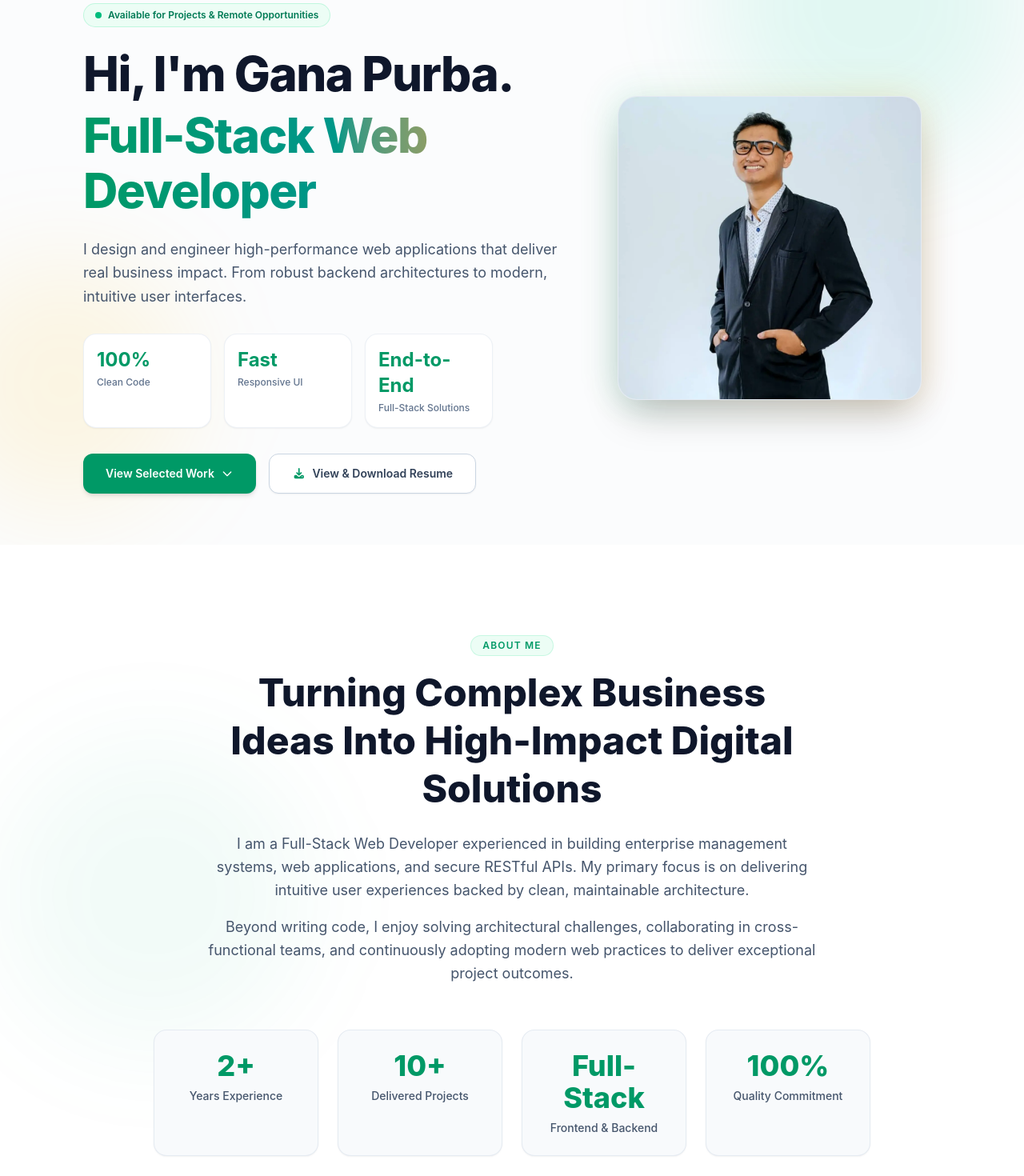
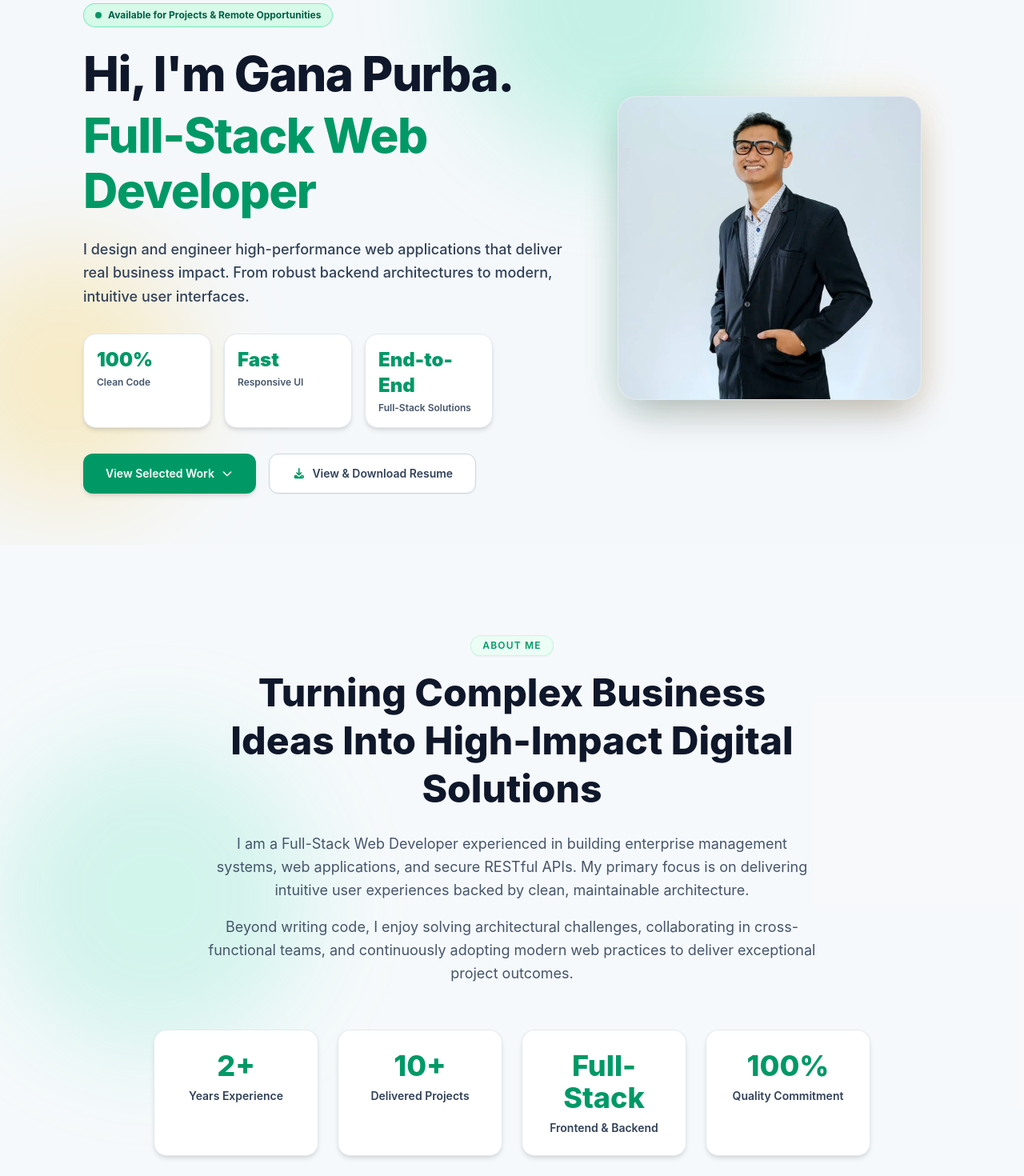
Before and after one commit to ganapurba007/Portfolio, a Vue app: page / in a window 1280 px wide. Shown: the part 140-1610 px from the top of the page at 80% size. Built offline with nearby package versions, Linux system fonts and the light colour scheme.

Commit message:
fix(hero): fix hero background in dark mode and refine sleek light mode visual styling

```diff
--- a/src/assets/main.css
+++ b/src/assets/main.css
@@ -25,10 +25,8 @@
   transition-all duration-300 ease-out
   hover:scale-105
   hover:-translate-y-1
-  hover:bg-gradient-to-br hover:from-slate-100 hover:to-white
   hover:shadow-xl
-  hover:border-slate-300
-  hover:ring-2 hover:ring-orange-200;
+  hover:border-slate-300;
 }
 
 html {
--- a/src/components/layout/Project.vue
+++ b/src/components/layout/Project.vue
@@ -67,7 +67,7 @@ onBeforeUnmount(() => {
 
 <template>
   <div
-    class="group flex flex-col bg-slate-50/50 dark:bg-slate-800/60 rounded-2xl border border-slate-200/80 dark:border-slate-800 shadow-xs hover:shadow-xl hover:border-emerald-500/40 hover:-translate-y-1.5 transition-all duration-300 overflow-hidden"
+    class="group flex flex-col bg-white dark:bg-slate-800/60 rounded-2xl border border-slate-200/90 dark:border-slate-800 shadow-md hover:shadow-2xl hover:border-emerald-500/50 hover:-translate-y-1.5 transition-all duration-300 overflow-hidden"
   >
     <!-- Image Preview Container (Clickable to open detail modal) -->
     <div
--- a/src/components/section/About.vue
+++ b/src/components/section/About.vue
@@ -3,17 +3,17 @@
 <template>
   <section
     id="about"
-    class="relative py-20 lg:py-28 bg-white dark:bg-slate-900 transition-colors duration-300 overflow-hidden"
+    class="relative py-20 lg:py-28 bg-slate-100/60 dark:bg-slate-900 transition-colors duration-300 overflow-hidden"
   >
     <!-- Background Glow -->
     <div
-      class="absolute top-1/2 left-0 -translate-y-1/2 w-96 h-96 bg-emerald-500/5 blur-3xl rounded-full pointer-events-none"
+      class="absolute top-1/2 left-0 -translate-y-1/2 w-96 h-96 bg-emerald-400/15 dark:bg-emerald-500/5 blur-3xl rounded-full pointer-events-none"
     ></div>
 
     <div class="relative z-10 max-w-6xl mx-auto px-5 sm:px-8">
       <div class="max-w-3xl mx-auto text-center">
         <!-- Badge -->
-        <span class="inline-block text-xs uppercase tracking-widest font-semibold text-emerald-600 dark:text-emerald-400 bg-emerald-50 dark:bg-emerald-950/60 px-3.5 py-1 rounded-full border border-emerald-200/50 dark:border-emerald-800/50 mb-4">
+        <span class="inline-block text-xs uppercase tracking-widest font-semibold text-emerald-600 dark:text-emerald-400 bg-emerald-50 dark:bg-emerald-950/60 px-3.5 py-1 rounded-full border border-emerald-200/50 dark:border-emerald-800/50 mb-4 shadow-xs">
           ABOUT ME
         </span>
 
@@ -43,53 +43,53 @@
         class="grid grid-cols-2 lg:grid-cols-4 gap-4 sm:gap-6 mt-14 max-w-4xl mx-auto"
       >
         <div
-          class="group bg-slate-50 dark:bg-slate-800/60 border border-slate-200/80 dark:border-slate-800 rounded-2xl p-6 text-center shadow-xs hover:border-emerald-500/50 hover:shadow-md hover:-translate-y-1 transition-all duration-300"
+          class="group bg-white dark:bg-slate-800/60 border border-slate-200/90 dark:border-slate-800 rounded-2xl p-6 text-center shadow-md hover:border-emerald-500/50 hover:shadow-xl hover:-translate-y-1 transition-all duration-300"
         >
           <div
             class="text-3xl sm:text-4xl font-extrabold text-emerald-600 dark:text-emerald-400 group-hover:scale-105 transition-transform"
           >
             2+
           </div>
-          <div class="mt-2 text-xs sm:text-sm font-medium text-slate-600 dark:text-slate-400">
+          <div class="mt-2 text-xs sm:text-sm font-semibold text-slate-700 dark:text-slate-300">
             Years Experience
           </div>
         </div>
 
         <div
-          class="group bg-slate-50 dark:bg-slate-800/60 border border-slate-200/80 dark:border-slate-800 rounded-2xl p-6 text-center shadow-xs hover:border-emerald-500/50 hover:shadow-md hover:-translate-y-1 transition-all duration-300"
+          class="group bg-white dark:bg-slate-800/60 border border-slate-200/90 dark:border-slate-800 rounded-2xl p-6 text-center shadow-md hover:border-emerald-500/50 hover:shadow-xl hover:-translate-y-1 transition-all duration-300"
         >
           <div
             class="text-3xl sm:text-4xl font-extrabold text-emerald-600 dark:text-emerald-400 group-hover:scale-105 transition-transform"
           >
             10+
           </div>
-          <div class="mt-2 text-xs sm:text-sm font-medium text-slate-600 dark:text-slate-400">
+          <div class="mt-2 text-xs sm:text-sm font-semibold text-slate-700 dark:text-slate-300">
             Delivered Projects
           </div>
         </div>
 
         <div
-          class="group bg-slate-50 dark:bg-slate-800/60 border border-slate-200/80 dark:border-slate-800 rounded-2xl p-6 text-center shadow-xs hover:border-emerald-500/50 hover:shadow-md hover:-translate-y-1 transition-all duration-300"
+          class="group bg-white dark:bg-slate-800/60 border border-slate-200/90 dark:border-slate-800 rounded-2xl p-6 text-center shadow-md hover:border-emerald-500/50 hover:shadow-xl hover:-translate-y-1 transition-all duration-300"
         >
           <div
             class="text-3xl sm:text-4xl font-extrabold text-emerald-600 dark:text-emerald-400 group-hover:scale-105 transition-transform"
           >
             Full-Stack
           </div>
-          <div class="mt-2 text-xs sm:text-sm font-medium text-slate-600 dark:text-slate-400">
+          <div class="mt-2 text-xs sm:text-sm font-semibold text-slate-700 dark:text-slate-300">
             Frontend & Backend
           </div>
         </div>
 
         <div
-          class="group bg-slate-50 dark:bg-slate-800/60 border border-slate-200/80 dark:border-slate-800 rounded-2xl p-6 text-center shadow-xs hover:border-emerald-500/50 hover:shadow-md hover:-translate-y-1 transition-all duration-300"
+          class="group bg-white dark:bg-slate-800/60 border border-slate-200/90 dark:border-slate-800 rounded-2xl p-6 text-center shadow-md hover:border-emerald-500/50 hover:shadow-xl hover:-translate-y-1 transition-all duration-300"
         >
           <div
             class="text-3xl sm:text-4xl font-extrabold text-emerald-600 dark:text-emerald-400 group-hover:scale-105 transition-transform"
           >
             100%
           </div>
-          <div class="mt-2 text-xs sm:text-sm font-medium text-slate-600 dark:text-slate-400">
+          <div class="mt-2 text-xs sm:text-sm font-semibold text-slate-700 dark:text-slate-300">
             Quality Commitment
           </div>
         </div>
--- a/src/components/section/Hero.vue
+++ b/src/components/section/Hero.vue
@@ -46,14 +46,14 @@ onBeforeUnmount(() => {
 <template>
   <section
     id="home"
-    class="relative overflow-hidden bg-slate-50/50 dark:bg-slate-950 transition-colors duration-300 min-h-[calc(100vh-80px)] flex items-center"
+    class="relative overflow-hidden bg-slate-100/70 dark:bg-none dark:bg-slate-950 transition-colors duration-300 min-h-[calc(100vh-80px)] flex items-center"
   >
-    <!-- Ambient Background Glows -->
+    <!-- Ambient Background Glows for Light & Dark Mode -->
     <div
-      class="absolute -top-32 right-0 w-96 h-96 bg-emerald-400/10 dark:bg-emerald-500/10 blur-3xl rounded-full pointer-events-none"
+      class="absolute -top-32 right-1/4 w-96 h-96 bg-emerald-400/20 dark:bg-emerald-500/10 blur-3xl rounded-full pointer-events-none"
     ></div>
     <div
-      class="absolute bottom-10 -left-20 w-80 h-80 bg-amber-400/10 dark:bg-amber-500/10 blur-3xl rounded-full pointer-events-none"
+      class="absolute top-1/2 -left-20 w-80 h-80 bg-amber-400/20 dark:bg-amber-500/10 blur-3xl rounded-full pointer-events-none"
     ></div>
 
     <div
@@ -68,13 +68,13 @@ onBeforeUnmount(() => {
       >
         <!-- Status Pill Badge -->
         <div
-          class="inline-flex items-center gap-2 px-3.5 py-1.5 rounded-full bg-emerald-50 dark:bg-emerald-950/60 border border-emerald-200/60 dark:border-emerald-800/60 mb-6"
+          class="inline-flex items-center gap-2 px-3.5 py-1.5 rounded-full bg-emerald-100/80 dark:bg-emerald-950/60 border border-emerald-300/80 dark:border-emerald-800/60 shadow-xs mb-6"
         >
           <span class="relative flex h-2 w-2">
-            <span class="animate-ping absolute inline-flex h-full w-full rounded-full bg-emerald-400 opacity-75"></span>
-            <span class="relative inline-flex rounded-full h-2 w-2 bg-emerald-500"></span>
+            <span class="animate-ping absolute inline-flex h-full w-full rounded-full bg-emerald-500 opacity-75"></span>
+            <span class="relative inline-flex rounded-full h-2 w-2 bg-emerald-600"></span>
           </span>
-          <span class="text-xs font-semibold text-emerald-700 dark:text-emerald-300">
+          <span class="text-xs font-bold text-emerald-800 dark:text-emerald-300">
             Available for Projects & Remote Opportunities
           </span>
         </div>
@@ -85,7 +85,7 @@ onBeforeUnmount(() => {
         >
           Hi, I'm Gana Purba.
           <span
-            class="block mt-2 text-transparent bg-clip-text bg-gradient-to-r from-emerald-600 via-teal-600 to-amber-500 dark:from-emerald-400 dark:via-teal-300 dark:to-amber-300"
+            class="block mt-2 text-emerald-600 dark:text-emerald-400 font-extrabold"
           >
             Full-Stack Web Developer
           </span>
@@ -93,24 +93,24 @@ onBeforeUnmount(() => {
 
         <!-- Description -->
         <p
-          class="mt-6 text-base sm:text-lg text-slate-600 dark:text-slate-300 max-w-2xl mx-auto lg:mx-0 leading-relaxed font-normal"
+          class="mt-6 text-base sm:text-lg text-slate-700 dark:text-slate-300 max-w-2xl mx-auto lg:mx-0 leading-relaxed font-medium"
         >
           I design and engineer high-performance web applications that deliver real business impact. From robust backend architectures to modern, intuitive user interfaces.
         </p>
 
         <!-- Highlights -->
         <div class="mt-8 grid grid-cols-3 gap-3 sm:gap-4 max-w-lg mx-auto lg:mx-0">
-          <div class="p-3 sm:p-4 rounded-2xl bg-white dark:bg-slate-900/90 border border-slate-200/60 dark:border-slate-800 shadow-xs">
-            <div class="text-xl sm:text-2xl font-bold text-emerald-600 dark:text-emerald-400">100%</div>
-            <div class="text-xs font-medium text-slate-500 dark:text-slate-400 mt-1">Clean Code</div>
+          <div class="p-3.5 sm:p-4 rounded-2xl bg-white dark:bg-slate-900 border border-slate-200 dark:border-slate-800 shadow-md hover:shadow-xl hover:border-emerald-500/40 transition-all">
+            <div class="text-xl sm:text-2xl font-black text-emerald-600 dark:text-emerald-400">100%</div>
+            <div class="text-xs font-semibold text-slate-600 dark:text-slate-400 mt-1">Clean Code</div>
           </div>
-          <div class="p-3 sm:p-4 rounded-2xl bg-white dark:bg-slate-900/90 border border-slate-200/60 dark:border-slate-800 shadow-xs">
-            <div class="text-xl sm:text-2xl font-bold text-emerald-600 dark:text-emerald-400">Fast</div>
-            <div class="text-xs font-medium text-slate-500 dark:text-slate-400 mt-1">Responsive UI</div>
+          <div class="p-3.5 sm:p-4 rounded-2xl bg-white dark:bg-slate-900 border border-slate-200 dark:border-slate-800 shadow-md hover:shadow-xl hover:border-emerald-500/40 transition-all">
+            <div class="text-xl sm:text-2xl font-black text-emerald-600 dark:text-emerald-400">Fast</div>
+            <div class="text-xs font-semibold text-slate-600 dark:text-slate-400 mt-1">Responsive UI</div>
           </div>
-          <div class="p-3 sm:p-4 rounded-2xl bg-white dark:bg-slate-900/90 border border-slate-200/60 dark:border-slate-800 shadow-xs">
-            <div class="text-xl sm:text-2xl font-bold text-emerald-600 dark:text-emerald-400">End-to-End</div>
-            <div class="text-xs font-medium text-slate-500 dark:text-slate-400 mt-1">Full-Stack Solutions</div>
+          <div class="p-3.5 sm:p-4 rounded-2xl bg-white dark:bg-slate-900 border border-slate-200 dark:border-slate-800 shadow-md hover:shadow-xl hover:border-emerald-500/40 transition-all">
+            <div class="text-xl sm:text-2xl font-black text-emerald-600 dark:text-emerald-400">End-to-End</div>
+            <div class="text-xs font-semibold text-slate-600 dark:text-slate-400 mt-1">Full-Stack Solutions</div>
           </div>
         </div>
 
--- a/src/components/section/Portfolio.vue
+++ b/src/components/section/Portfolio.vue
@@ -14,11 +14,11 @@ const sortedProjects = computed(() => {
 <template>
   <section
     id="portfolio"
-    class="relative py-20 lg:py-28 bg-white dark:bg-slate-900 transition-colors duration-300 overflow-hidden"
+    class="relative py-20 lg:py-28 bg-slate-100/60 dark:bg-slate-900 transition-colors duration-300 overflow-hidden"
   >
     <!-- Background Glow -->
     <div
-      class="absolute top-1/3 right-0 w-96 h-96 bg-amber-500/5 blur-3xl rounded-full pointer-events-none"
+      class="absolute top-1/3 right-0 w-96 h-96 bg-amber-400/15 dark:bg-amber-500/5 blur-3xl rounded-full pointer-events-none"
     ></div>
 
     <!-- Container -->
--- a/src/components/section/Skills.vue
+++ b/src/components/section/Skills.vue
@@ -16,8 +16,12 @@ import BitbucketIcon from "../Icon/BitbucketIcon.vue";
 <template>
   <section
     id="skills"
-    class="relative py-20 lg:py-28 bg-slate-50/50 dark:bg-slate-950 transition-colors duration-300 overflow-hidden"
+    class="relative py-20 lg:py-28 bg-slate-50/90 dark:bg-slate-950 transition-colors duration-300 overflow-hidden"
   >
+    <!-- Background Glow -->
+    <div
+      class="absolute top-1/3 right-0 w-96 h-96 bg-amber-400/10 dark:bg-amber-500/10 blur-3xl rounded-full pointer-events-none"
+    ></div>
     <div class="relative z-10 max-w-6xl mx-auto px-5 sm:px-8">
       <!-- Header -->
       <div class="mb-14 text-center max-w-2xl mx-auto">
```
Also changed, not shown: src/components/section/Contact.vue (+24 -19 lines), src/components/section/Work.vue (+12 -7 lines).
